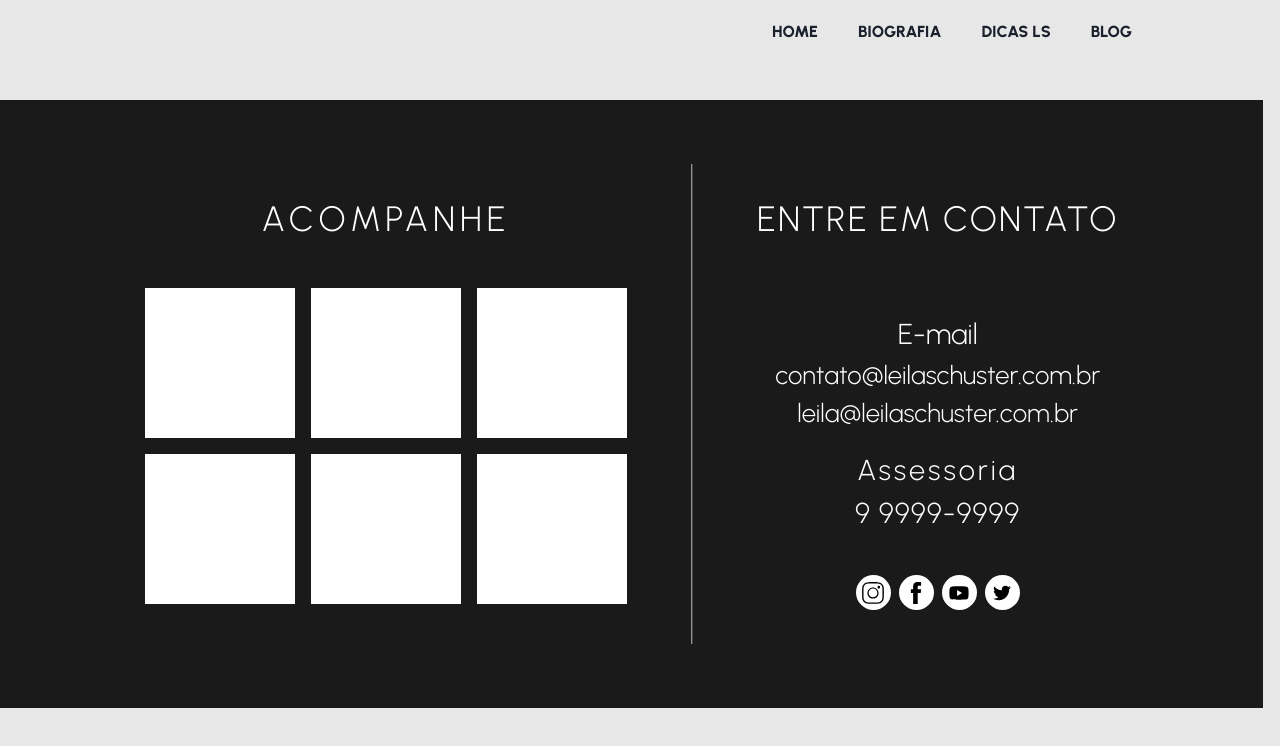
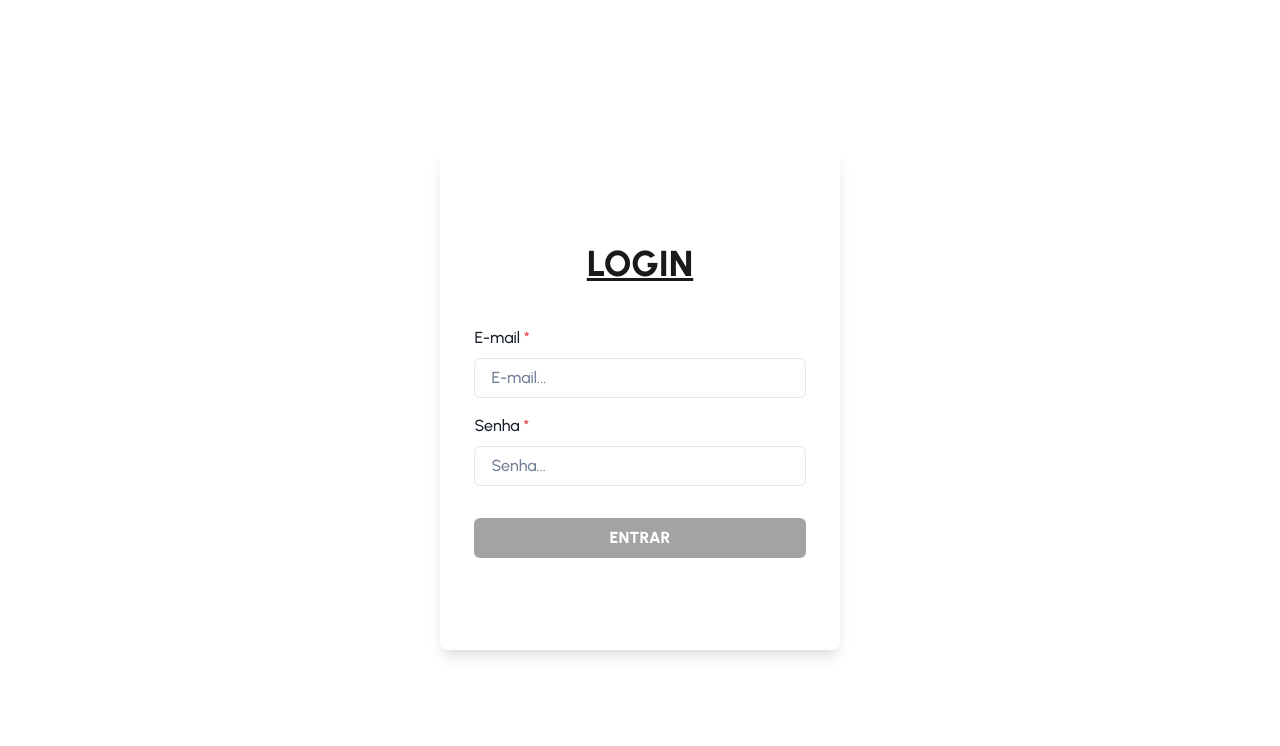
Before and after one commit to ForHostSystems/blog-Leila_Schuster, a React (Vite) app: page /login in a window 1280 px wide. Shown: the top 746 px of the page. Built offline with nearby package versions, Linux system fonts and the light colour scheme; no server answers.

Commit message:
feature-23 Refatorar rotas

```diff
--- a/src/components/Layout/index.tsx
+++ b/src/components/Layout/index.tsx
@@ -14,9 +14,9 @@ export const Layout = () => {
   return (
     <Flex w="100%" direction="column" justify="center" align="center" bg="background">
       <Box w="100%" minH="100vh" maxW={{ sm, md, lg, xl }} p="20px">
-        {pathname != "/" && <Header />}
+        {pathname != "/" && pathname != "/login" && <Header />}
         {pathname == "/" ? <Home /> : <Outlet />}
-        <Footer />
+        {pathname != "/" && pathname != "/login" && <Footer />}
       </Box>
     </Flex>
   );
--- a/src/pages/Login/index.tsx
+++ b/src/pages/Login/index.tsx
@@ -1,6 +1,5 @@
 import React, { ChangeEvent, FormEvent, useState } from "react";
 
-import { Layout } from "@/components/Layout";
 import { useAuth } from "@/context/auth";
 import { Button, Center, Flex, FormControl, FormLabel, Heading, Input } from "@chakra-ui/react";
 
@@ -25,7 +24,7 @@ export function Login() {
   };
 
   return (
-    <Layout>
+    <>
       <Center w="100%" h="100vh">
         <Flex w={400} h={500} direction="column" justify="center" align="center" bg="white" boxShadow="lg" borderRadius={7} p={4}>
           <Heading color="black" textDecoration="underline" mb={10}>
@@ -65,6 +64,6 @@ export function Login() {
           </form>
         </Flex>
       </Center>
-    </Layout>
+    </>
   );
 }
```
